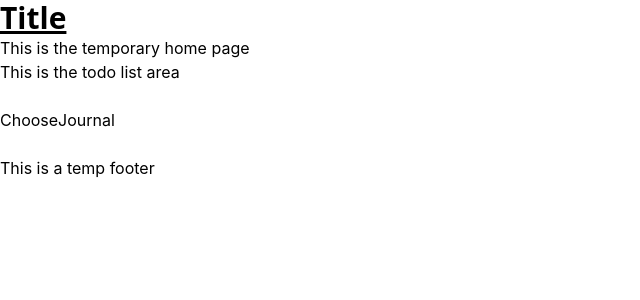
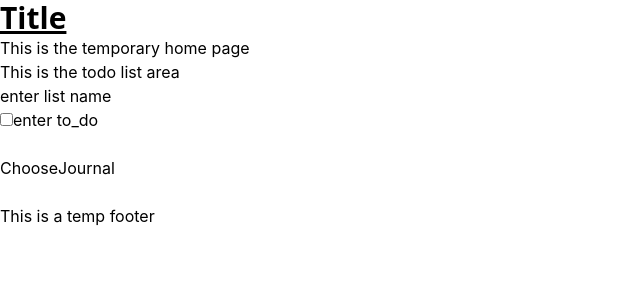
Before and after one commit to cherryontech/comet-cruisers-spring2024, a React (Create React App) app: page / in a window 1280 px wide. Shown: the top 300 px of the page, without its empty margins (0-640 px from the left). Built offline with nearby package versions, Linux system fonts and the light colour scheme.

Commit message:
display basic todo list html elements

```diff
--- a/src/js/Todo.js
+++ b/src/js/Todo.js
@@ -1,9 +1,6 @@
-import React from 'react';
+import React, { useState } from 'react';
 
 const Todo = () => {
-  // init lists state
-  //const [listsState, setListsState] = useState();
-
   // get saved list from storage & convert to json
   let storedLists = localStorage.getItem('todo_lists');
   let lists = JSON.parse(storedLists);
@@ -22,14 +19,34 @@ const Todo = () => {
 
   if (!storedLists) {
     localStorage.setItem('todo_lists', JSON.stringify(default_lists));
+    lists = default_lists;
   } else {
-    lists;
+    console.log(lists);
   }
+  // init lists state
+  const [listsState, setListsState] = useState(lists);
 
   //html
   return (
     <div>
       <p> This is the todo list area</p>
+      <form className="todolists">
+        {listsState.map((l, ind) => (
+          <div className="list-wrapper">
+            <div>{l.list_name}</div>
+            {l.tasks.map((task) => (
+              <div>
+                <input
+                  className="task-input"
+                  type="checkbox"
+                  name="task_check"
+                  checked={task.checked}></input>
+                <input value={task.task_name}></input>
+              </div>
+            ))}
+          </div>
+        ))}
+      </form>
     </div>
   );
 };
```
